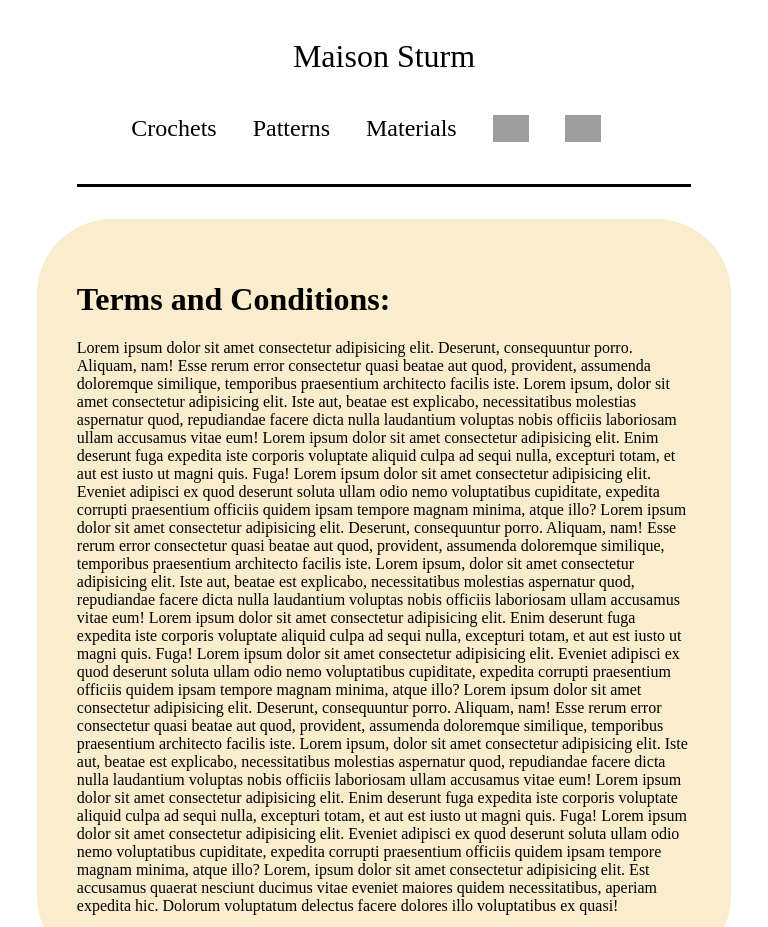
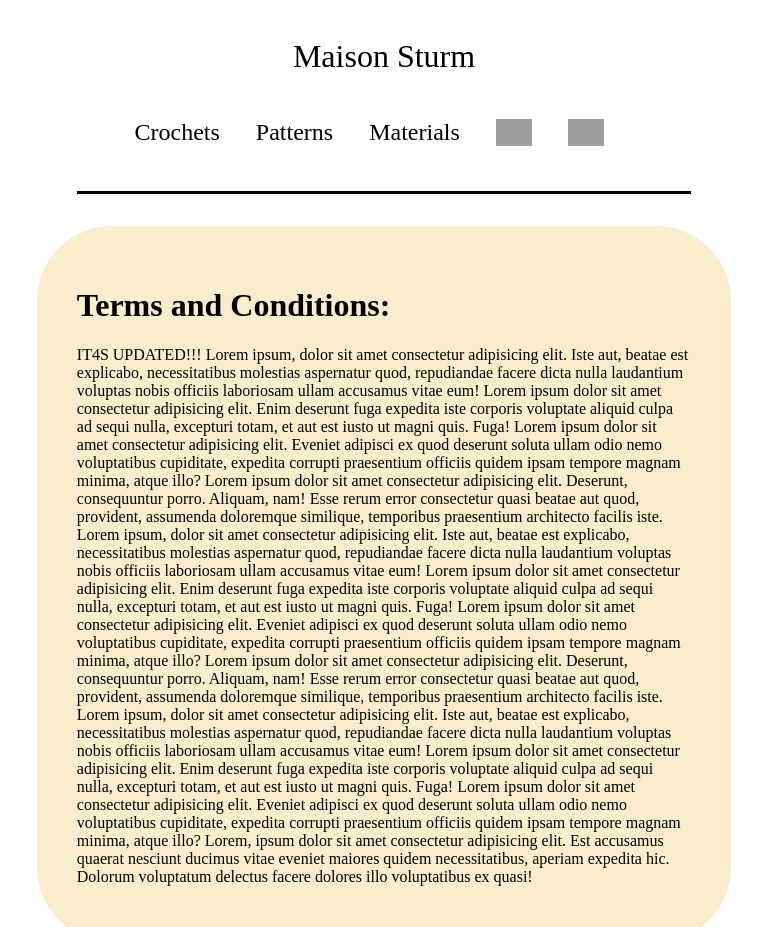
Before and after one commit to Little-Bosss/MaisonSturm, a plain HTML site: page TermsConditions.html in a window 768 px wide. Shown: the top 927 px of the page. Drawn offline with Linux system fonts and the light colour scheme; grey boxes are pictures that could not be loaded.

Commit message:
Add files via upload

```diff
--- a/TermsConditions.html
+++ b/TermsConditions.html
@@ -34,7 +34,7 @@
     <div class="container">
         <h1>Terms and Conditions:</h1>
         <p>
-            Lorem ipsum dolor sit amet consectetur adipisicing elit. Deserunt, consequuntur porro. Aliquam, nam! Esse rerum error consectetur quasi beatae aut quod, provident, assumenda doloremque similique, temporibus praesentium architecto facilis iste.
+            IT4S UPDATED!!!
             Lorem ipsum, dolor sit amet consectetur adipisicing elit. Iste aut, beatae est explicabo, necessitatibus molestias aspernatur quod, repudiandae facere dicta nulla laudantium voluptas nobis officiis laboriosam ullam accusamus vitae eum!
             Lorem ipsum dolor sit amet consectetur adipisicing elit. Enim deserunt fuga expedita iste corporis voluptate aliquid culpa ad sequi nulla, excepturi totam, et aut est iusto ut magni quis. Fuga!
             Lorem ipsum dolor sit amet consectetur adipisicing elit. Eveniet adipisci ex quod deserunt soluta ullam odio nemo voluptatibus cupiditate, expedita corrupti praesentium officiis quidem ipsam tempore magnam minima, atque illo?
@@ -183,7 +183,7 @@
             margin: 1em;
         }
         #right-side {
-            margin: auto;
+            margin: 0.2em;
         }
         #left-side,
         #right-side {
```
